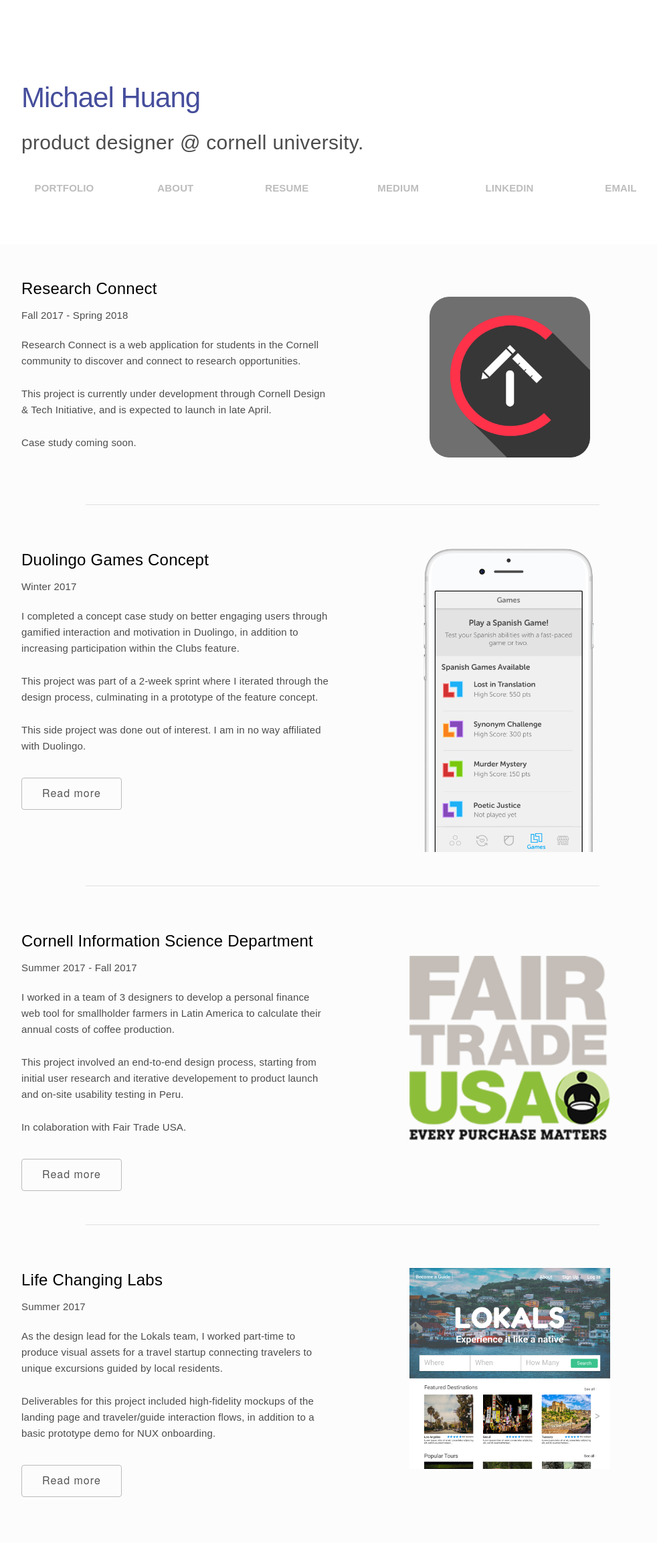
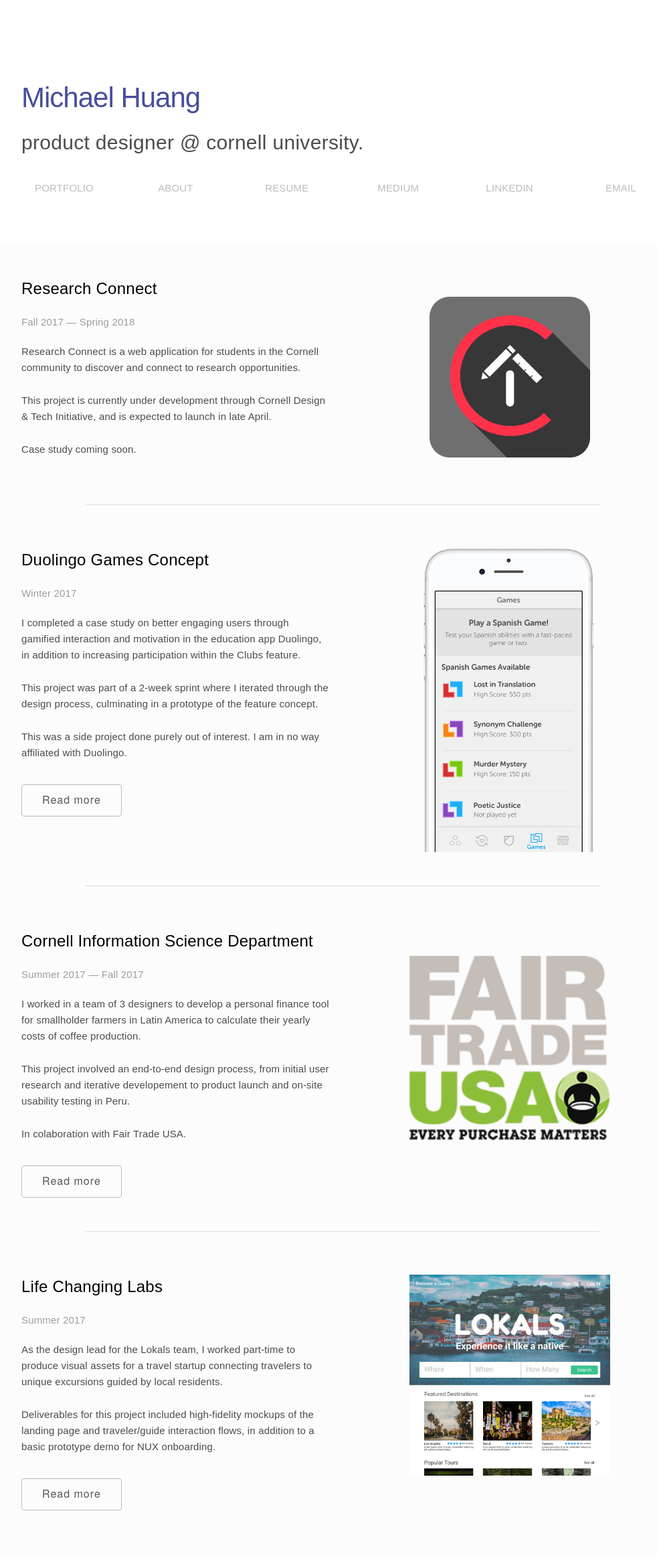
Before and after one commit to michaelhuangmk/michaelhuangmk.github.io, a Jekyll site: the page built from index.md, in a window 1280 px wide. Shown: the whole page at 67% size, without its empty margins (128-1110 px from the left). Built offline with Jekyll 4.4.1, drawn with Linux system fonts in a browser that asks for light colours; some web fonts are replaced; our own code applies the rules of GitHub Pages for plain Markdown files.

Commit message:
more fixes
fixes fixes fixes

```diff
--- a/_layouts/about.html
+++ b/_layouts/about.html
@@ -9,10 +9,8 @@
         <h6>Hi there!</h6>
         <p>I'm Michael, a sophomore studying Information Science at Cornell, with concentrations in User Experience and Interactive Technologies. I'm also pursuing double minors in Computer Science and Business.</p>
         <p>Although I intended to study Economics, I discovered a passion for product design along the way, specifically in applying the design process to solve real-world problems for real people.
-                <p>In school, I am a product designer for <a class="u-dodgerblue" href="http://cornelldti.org/">Cornell Design & Tech Initiative</a>, the marketing chair for the <a class="u-dodgerblue" href="http://issa.infosci.cornell.edu/"> Information Science Student Association</a>, and an analyst for <a class="u-dodgerblue" href="http://www.sustainablecampus.cornell.edu/initiatives/sustainable-enterprise-association-sea"> Cornell Sustainable Enterprise Association</a>.</p>
+        <p>In school, I am a product designer for <a class="u-dodgerblue" href="http://www.cornellappdev.com/">Cornell AppDev</a>, a design mentor for <a class="u-dodgerblue" href="http://cornelldti.org/">Cornell Design & Tech Initiative</a>, and the marketing chair for the <a class="u-dodgerblue" href="http://issa.infosci.cornell.edu/"> Information Science Student Association</a>.</p>
         <p>If you would like to chat, feel free to drop me a line at <a class="u-dodgerblue" href="mailto:mh999@cornell.edu"> mh999@cornell.edu</a>. Thanks for stopping by!</p>
-                <br>
-                <br>
       </div>
       <div class="six columns">
         <img src="/resources/about.jpg" class="img-about" alt="Michael Huang"/>
--- a/_layouts/home.html
+++ b/_layouts/home.html
@@ -8,7 +8,7 @@
       <div class="row project">
           <div class="six columns">
             <h5>Research Connect</h5>
-              <h6>Fall 2017 - Spring 2018</h6>
+            <h6>Fall 2017 — Spring 2018</h6>
             <p>Research Connect is a web application for students in the Cornell community to discover and connect to research opportunities. </p>
             <p>This project is currently under development through Cornell Design & Tech Initiative, and is expected to launch in late April.</p>
             <p>Case study coming soon.</p>
@@ -25,9 +25,9 @@
           <div class="six columns">
             <h5>Duolingo Games Concept</h5>
             <h6>Winter 2017</h6>
-                <p>I completed a concept case study on better engaging users through gamified interaction and motivation in Duolingo, in addition to increasing participation within the Clubs feature. </p>
+            <p>I completed a case study on better engaging users through gamified interaction and motivation in the education app Duolingo, in addition to increasing participation within the Clubs feature. </p>
             <p>This project was part of a 2-week sprint where I iterated through the design process, culminating in a prototype of the feature concept.</p>
-                <p>This side project was done out of interest. I am in no way affiliated with Duolingo.</p>
+            <p>This was a side project done purely out of interest. I am in no way affiliated with Duolingo.</p>
             <a class="button" href="https://medium.com/@mkhuang/duolingo-concept-engaging-people-through-action-and-motivation-d0e87f9b3bda">Read more</a>
           </div>
           <div class="six columns">
@@ -40,10 +40,10 @@
       <div class="row project">
           <div class="six columns">
             <h5>Cornell Information Science Department</h5>
-                <h6>Summer 2017 - Fall 2017</h6>
-                <p>I worked in a team of 3 designers to develop a personal finance web tool for smallholder farmers in Latin America to calculate their annual costs of coffee production.</p>
-                <p>This project involved an end-to-end design process, starting from initial user research and iterative developement to product launch and on-site usability testing in Peru.</p>
-                <p>In colaboration with Fair Trade USA. </p>
+            <h6>Summer 2017 — Fall 2017</h6>
+            <p>I worked in a team of 3 designers to develop a personal finance tool for smallholder farmers in Latin America to calculate their yearly costs of coffee production.</p>
+            <p>This project involved an end-to-end design process, from initial user research and iterative developement to product launch and on-site usability testing in Peru.</p>
+            <p>In colaboration with Fair Trade USA.</p>
             <a class="button" href="https://medium.com/@mkhuang/what-designers-can-learn-from-and-do-for-smallholder-coffee-farmers-part-i-3b24dce6f425">Read more</a>
           </div>
           <div class="six columns">
@@ -57,10 +57,8 @@
             <div class="six columns">
               <h5>Life Changing Labs</h5>
               <h6>Summer 2017</h6>
-                <p>As the design lead for the Lokals team, I worked part-time to produce visual assets for a travel startup connecting travelers to unique excursions guided by local residents.
-                </p>
-                <p>Deliverables for this project included high-fidelity mockups of the landing page and traveler/guide interaction flows, in addition to a basic prototype demo for NUX onboarding.
-                </p>
+              <p>As the design lead for the Lokals team, I worked part-time to produce visual assets for a travel startup connecting travelers to unique excursions guided by local residents.</p>
+              <p>Deliverables for this project included high-fidelity mockups of the landing page and traveler/guide interaction flows, in addition to a basic prototype demo for NUX onboarding.</p>
               <a class="button" href="https://blog.prototypr.io/lokals-designing-experiences-for-travel-28a5c43fa523">Read more</a>
             </div>
             <div class="six columns">
--- a/css/style.css
+++ b/css/style.css
@@ -15,23 +15,9 @@
   margin-bottom: 20px;
 }
 
-/* description text and nav items */
-h6, p, li {
-  font-family: "San Francisco", sans-serif;
-  color: #4c4c4c;
-  letter-spacing: .01em;
-}
-
-h6 {
-  margin-top: 10px;
-}
-
-h3, h4, h5 {
+h4, h5 {
     font-family: "San Francisco", sans-serif;
-    letter-spacing: 0;
-    margin-bottom: 0;
     color: #4c4c4c;
-    font-weight: 400;
     letter-spacing: .01em;
 }
 
@@ -43,6 +29,18 @@
   color: black;
 }
 
+/* description text and nav items */
+h6, p, li {
+  font-family: "San Francisco", sans-serif;
+  color: #4c4c4c;
+  letter-spacing: .01em;
+}
+
+h6 {
+  margin-top: 10px;
+  color: #9D9D9D;
+}
+
 hr {
   width: 60%;
   margin-bottom: 5%;
@@ -51,6 +49,7 @@
 a {
   text-decoration: none;
   color: #BDBDBD;
+  font-weight: lighter;
 }
 
 a:hover{
@@ -58,8 +57,8 @@
 }
 
 img {
-    width: 20em;
-    height: auto;
+  width: 20em;
+  height: auto;
 }
 
 .img-about {
@@ -81,7 +80,7 @@
 }
 
 .u-grey {
-    color:#9D9D9D;
+  color:#9D9D9D;
 }
 
 .u-bold {
```
Lines whose indentation alone changed are shown as unchanged.
